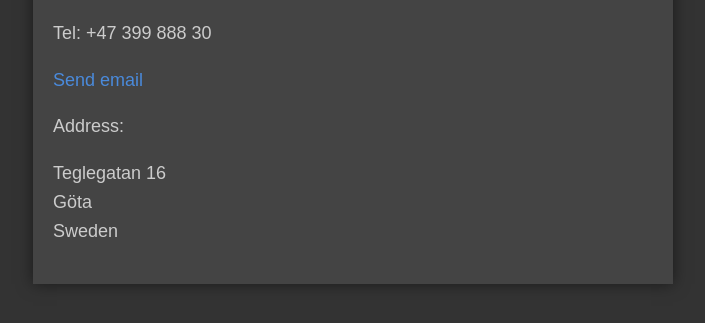
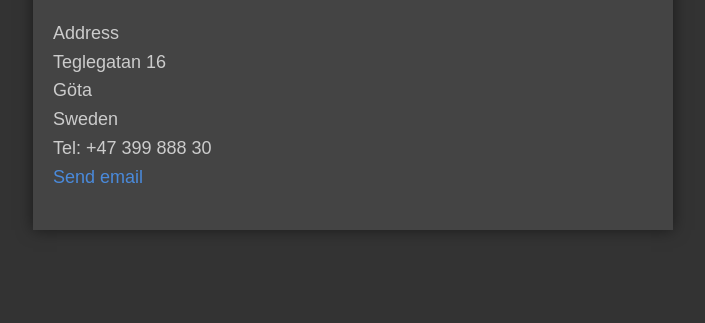
Before and after one commit to Nweder/WebDev, a plain HTML site: page public/contact.html in a window 1280 px wide. Shown: the part 101-424 px from the top of the page, without its empty margins (287-992 px from the left). Drawn offline with Linux system fonts and the light colour scheme.

Commit message:
Update texti contact me

```diff
--- a/public/contact.html
+++ b/public/contact.html
@@ -36,13 +36,12 @@
 <body>
     <div class="container">
         <h1>Contact Me</h1>
-        <p>Tel: +47 399 888 30</p>
-        <p><a href="mailto:m.neweder@gmail.com">Send email</a></p>
-        <p>Address:</p>
-        <p>
+        <p>Address<br>
             Teglegatan 16<br>
             Göta<br>
             Sweden <br>
+        Tel: +47 399 888 30<br>
+        <a href="mailto:m.neweder@gmail.com">Send email</a>
         </p>
     </div>
 </body>
```
